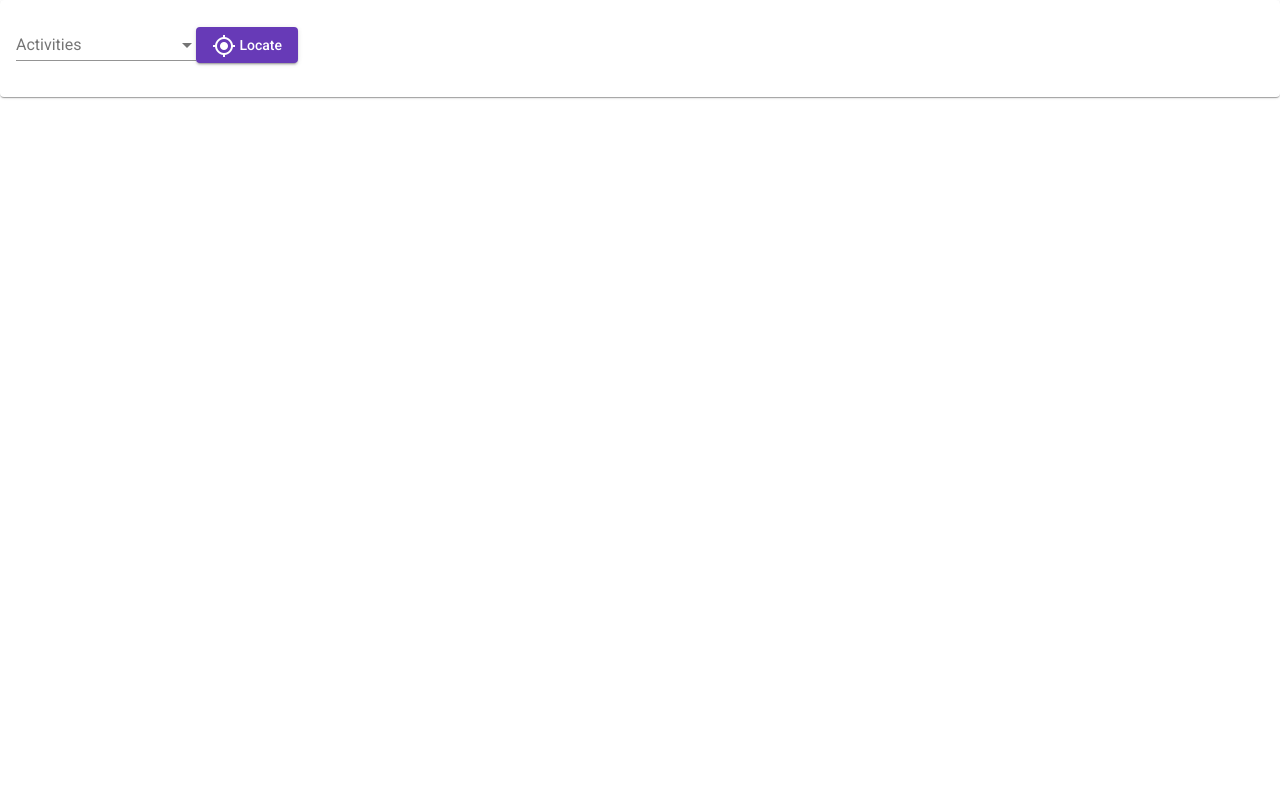
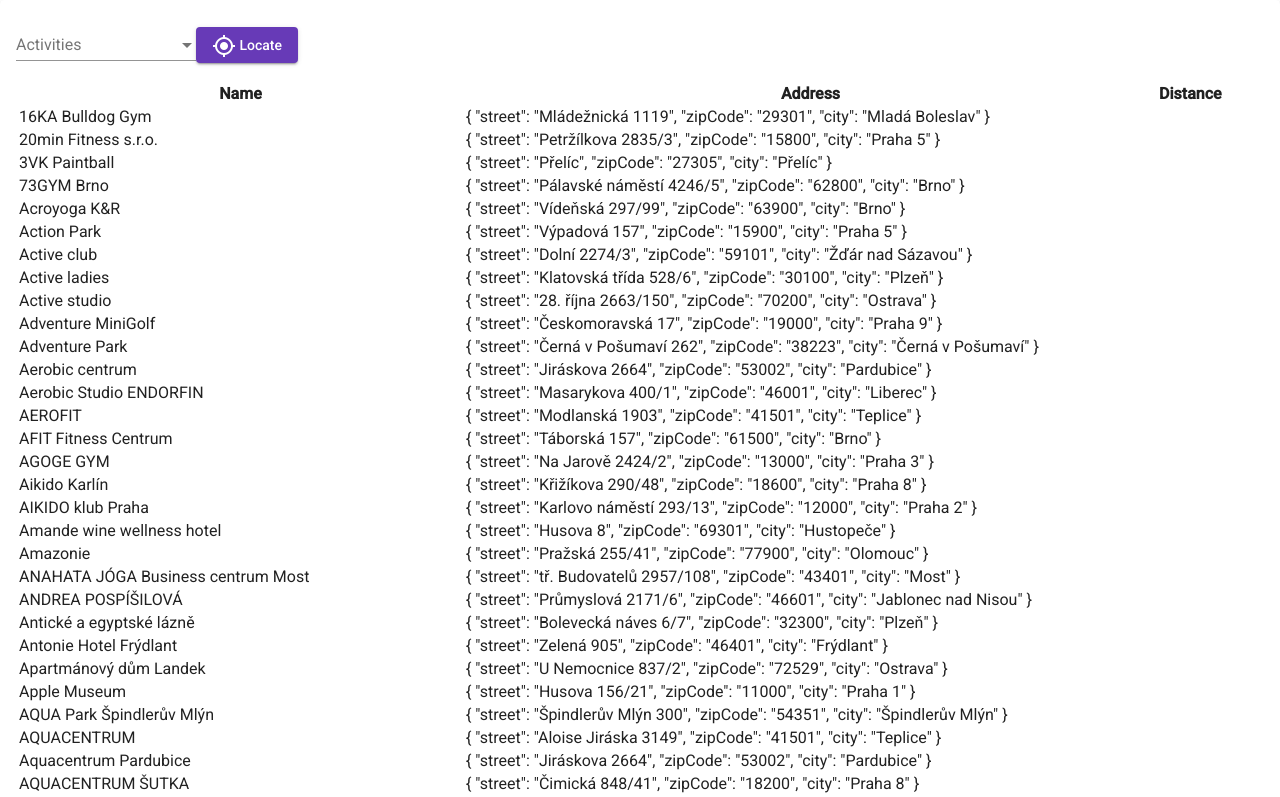
Before and after one commit to coding-competition-2019/whadoo, an Angular app in the folder benefits/: page / in a window 1280 px wide. Shown: the top 797 px of the page. Built offline with nearby package versions, Linux system fonts and the light colour scheme.

Commit message:
Added result table

```diff
--- a/benefits/src/app/components/map/map.component.html
+++ b/benefits/src/app/components/map/map.component.html
@@ -7,6 +7,9 @@
       </mat-select>
     </mat-form-field>
 
-    <button mat-raised-button color="primary" (click)="getLocation()"><i class="material-icons">gps_fixed</i> Locate</button>
+    <button mat-raised-button color="primary" (click)="getLocation()"><i class="material-icons">gps_fixed</i> Locate
+    </button>
+
+    <app-table [results]="places.places"></app-table>
   </p>
 </mat-card>
--- /dev/null
+++ b/benefits/src/app/components/table/table.component.html
@@ -0,0 +1,28 @@
+<table cdk-table [dataSource]="results">
+  <!-- Position Column -->
+  <ng-container cdkColumnDef="position">
+    <th cdk-header-cell *cdkHeaderCellDef>No.</th>
+    <td cdk-cell *cdkCellDef="let element"> {{element?.position}} </td>
+  </ng-container>
+
+  <!-- Name Column -->
+  <ng-container cdkColumnDef="name">
+    <th cdk-header-cell *cdkHeaderCellDef>Name</th>
+    <td cdk-cell *cdkCellDef="let element"> {{element.name}} </td>
+  </ng-container>
+
+  <!-- Weight Column -->
+  <ng-container cdkColumnDef="address">
+    <th cdk-header-cell *cdkHeaderCellDef>Address</th>
+    <td cdk-cell *cdkCellDef="let element"> {{element.address|json}} </td>
+  </ng-container>
+
+  <!-- Symbol Column -->
+  <ng-container cdkColumnDef="distance">
+    <th cdk-header-cell *cdkHeaderCellDef>Distance</th>
+    <td cdk-cell *cdkCellDef="let element"> {{element?.distance}} </td>
+  </ng-container>
+
+  <tr cdk-header-row *cdkHeaderRowDef="displayedColumns"></tr>
+  <tr cdk-row *cdkRowDef="let row; columns: displayedColumns;"></tr>
+</table>
--- /dev/null
+++ b/benefits/src/app/components/table/table.component.ts
@@ -0,0 +1,22 @@
+import {Component, Input, OnInit} from '@angular/core';
+import {Place} from "../../entities/places";
+
+@Component({
+  selector: 'app-table',
+  templateUrl: './table.component.html',
+  styleUrls: ['./table.component.css']
+})
+export class TableComponent implements OnInit {
+  // displayedColumns: string[] = ['position', 'name', 'address', 'distance'];
+  displayedColumns: string[] = ['name', 'address', 'distance'];
+
+  @Input()
+  results: Place[];
+
+  constructor() {
+  }
+
+  ngOnInit() {
+  }
+
+}
--- a/benefits/src/app/entities/places.ts
+++ b/benefits/src/app/entities/places.ts
@@ -5,6 +5,7 @@ export interface Address {
 }
 
 export interface Place {
+  id: number;
   name: string;
   url: string;
   address: Address;
--- a/benefits/src/app/services/facility.service.ts
+++ b/benefits/src/app/services/facility.service.ts
@@ -11,6 +11,10 @@ export class FacilityService {
   }
 
   getData(): Places {
-    return loadData();
+    const data: Places = loadData();
+    data.places.forEach((value, index) => {
+      value.id = index + 1;
+    });
+    return data;
   }
 }
```
Also changed, not shown: benefits/src/app/app.module.ts (+6 -2 lines), benefits/src/app/components/map/map.component.ts (+6 -1 lines), benefits/src/app/components/table/table.component.css (added), 1 other file (tests, documents, lock files or other folders).
